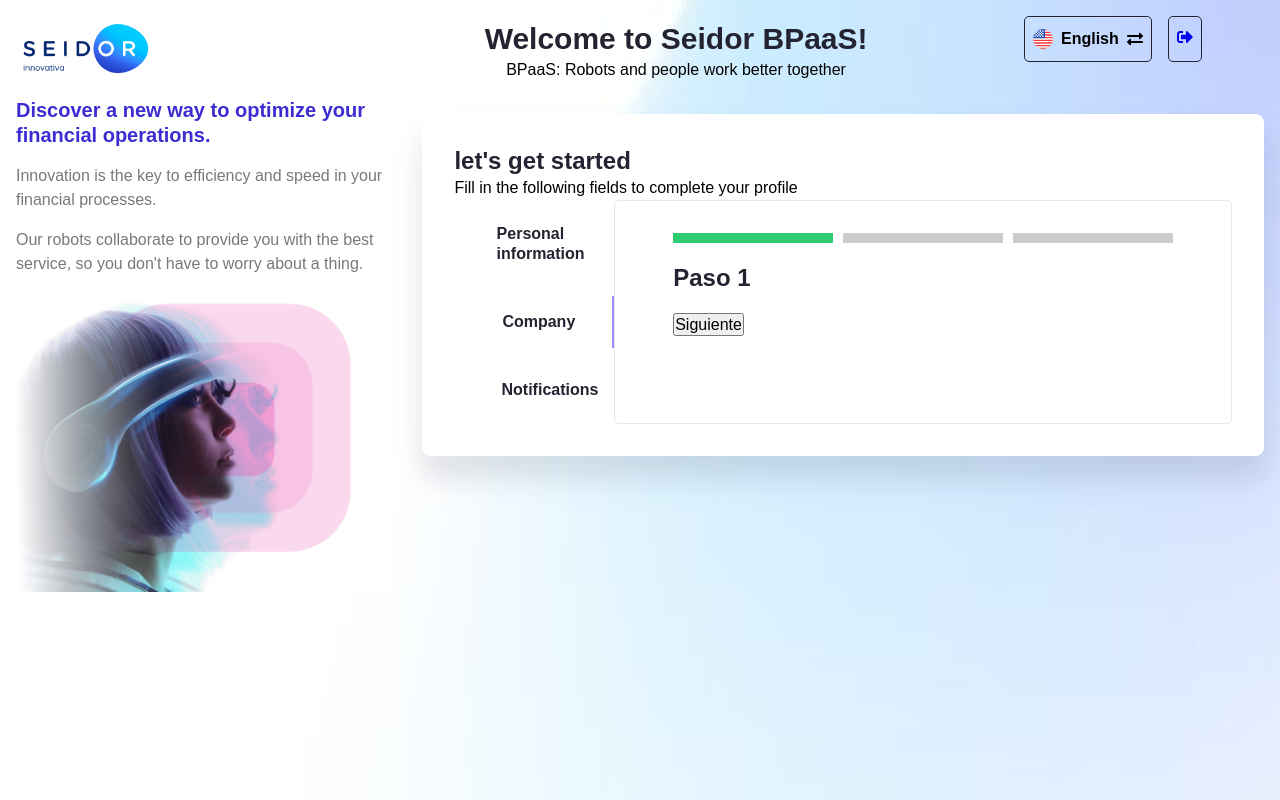
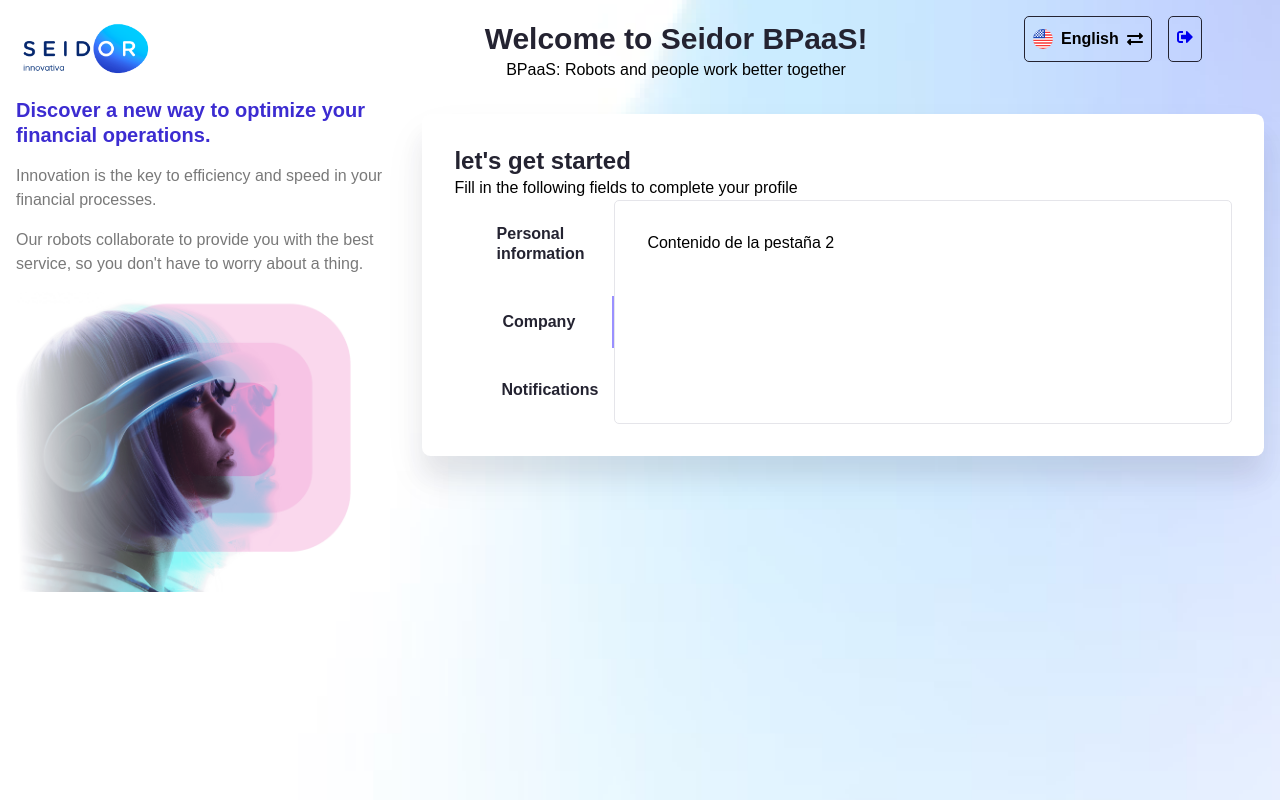
Before and after one commit to victorrojasseidor/front, a Next.js app: page /profilestart in a window 1280 px wide. Both pictures are taken after a click on the button "Company". Built offline with nearby package versions, Linux system fonts and the light colour scheme.

Commit message:
fix implementation error

```diff
--- a/src/Components/Tabs.jsx
+++ b/src/Components/Tabs.jsx
@@ -3,7 +3,7 @@ import { FiUser } from 'react-icons/fi'
 import { Formik, Field, ErrorMessage } from 'formik'
 import React, { useState } from 'react'
 import { countryOptions } from '@/helpers/contry'
-import Steps from './Steps'
+// import Steps from './Steps'
 import { SignupSchemaEN } from '@/helpers/validateForms'
 
 const Tabs = () => {
@@ -104,8 +104,7 @@ const Tabs = () => {
           </div>
         )}
 
-        {activeTab === 1 &&
-          <Steps />}
+        {activeTab === 1 && <div>Contenido de la pestaña 2</div>}
         {activeTab === 2 && <div>Contenido de la pestaña 3</div>}
       </div>
     </div>
```
